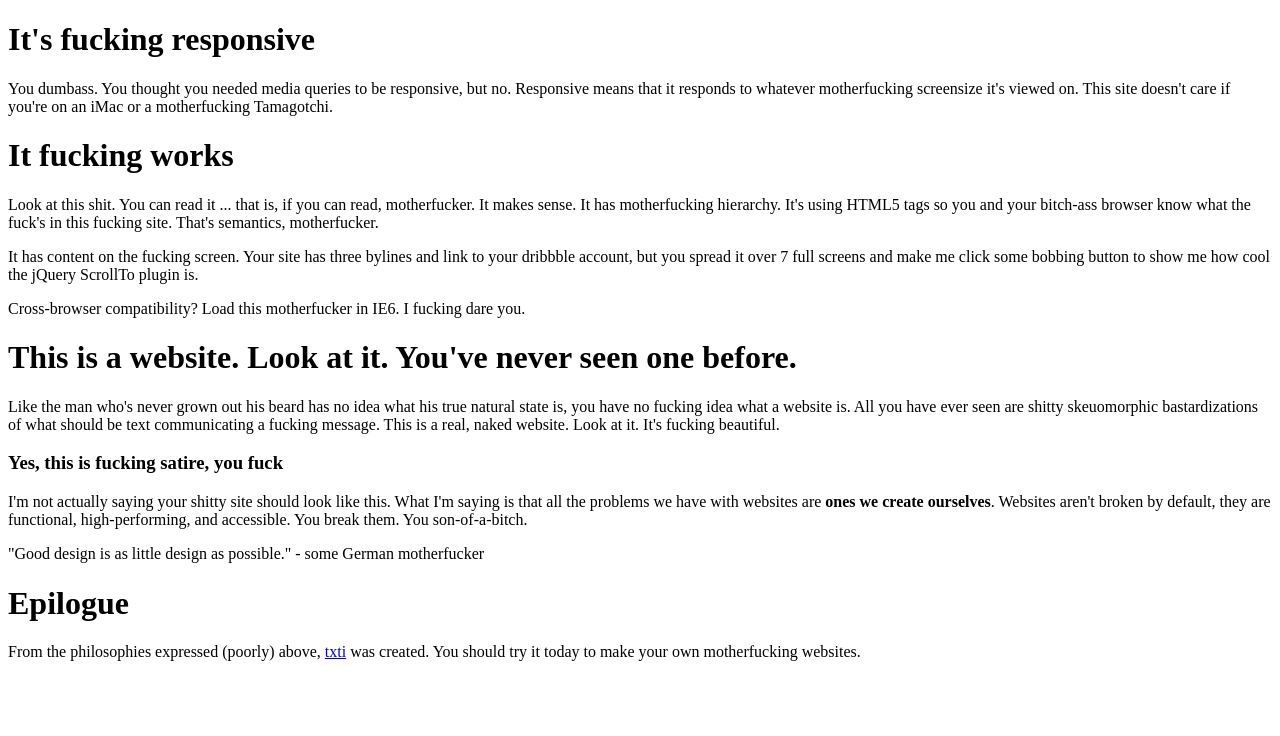
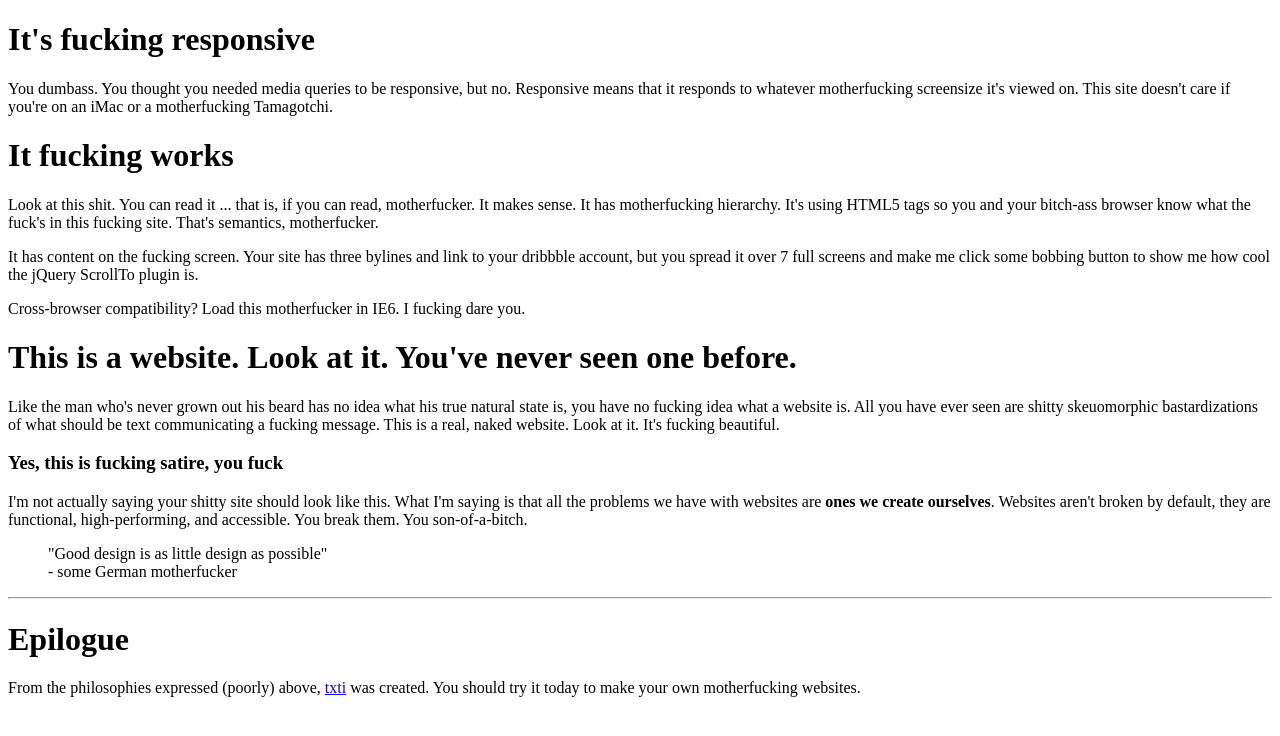
Before and after one commit to floyapo/Ordane.github.io, a plain HTML site: page index.html in a window 1280 px wide. Drawn offline with Linux system fonts and the light colour scheme.

Commit message:
ajout de la citation

```diff
--- a/index.html
+++ b/index.html
@@ -24,9 +24,11 @@
 
 	<p>I'm not actually saying your shitty site should look like this. What I'm saying is that all the problems we have with websites are <strong>ones we create ourselves</strong>. Websites aren't broken by default, they are functional, high-performing, and accessible. You break them. You son-of-a-bitch.</p>
 
-	<p>    "Good design is as little design as possible."
-    - some German motherfucker</p>
+	<blockquote>"Good design is as little design as possible" </br>
+		- some German motherfucker
+	</blockquote>
 
+<hr>
     <h1>Epilogue</h1>
 
     <p>From the philosophies expressed (poorly) above, <a href="https://txti.es">txti</a> was created. You should try it today to make your own motherfucking websites.</p>
```
